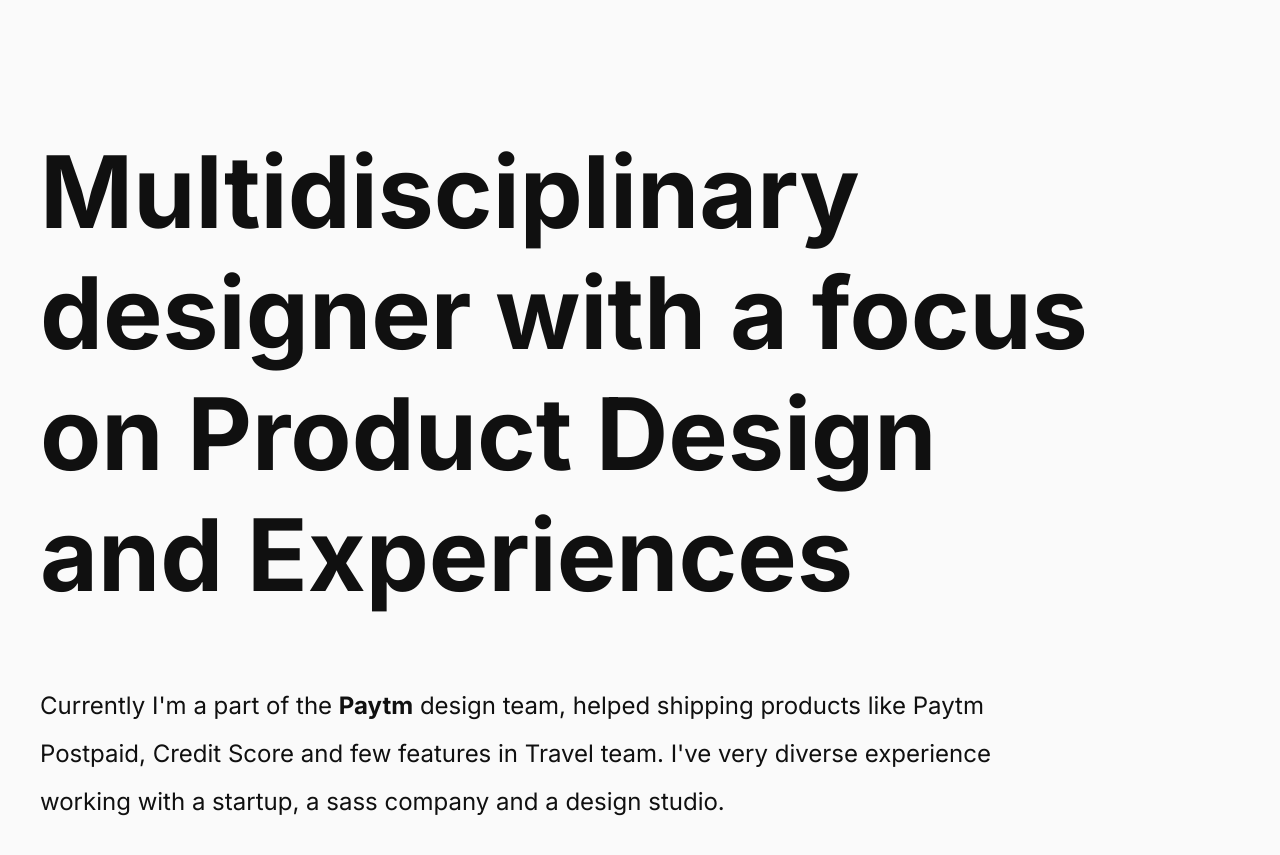
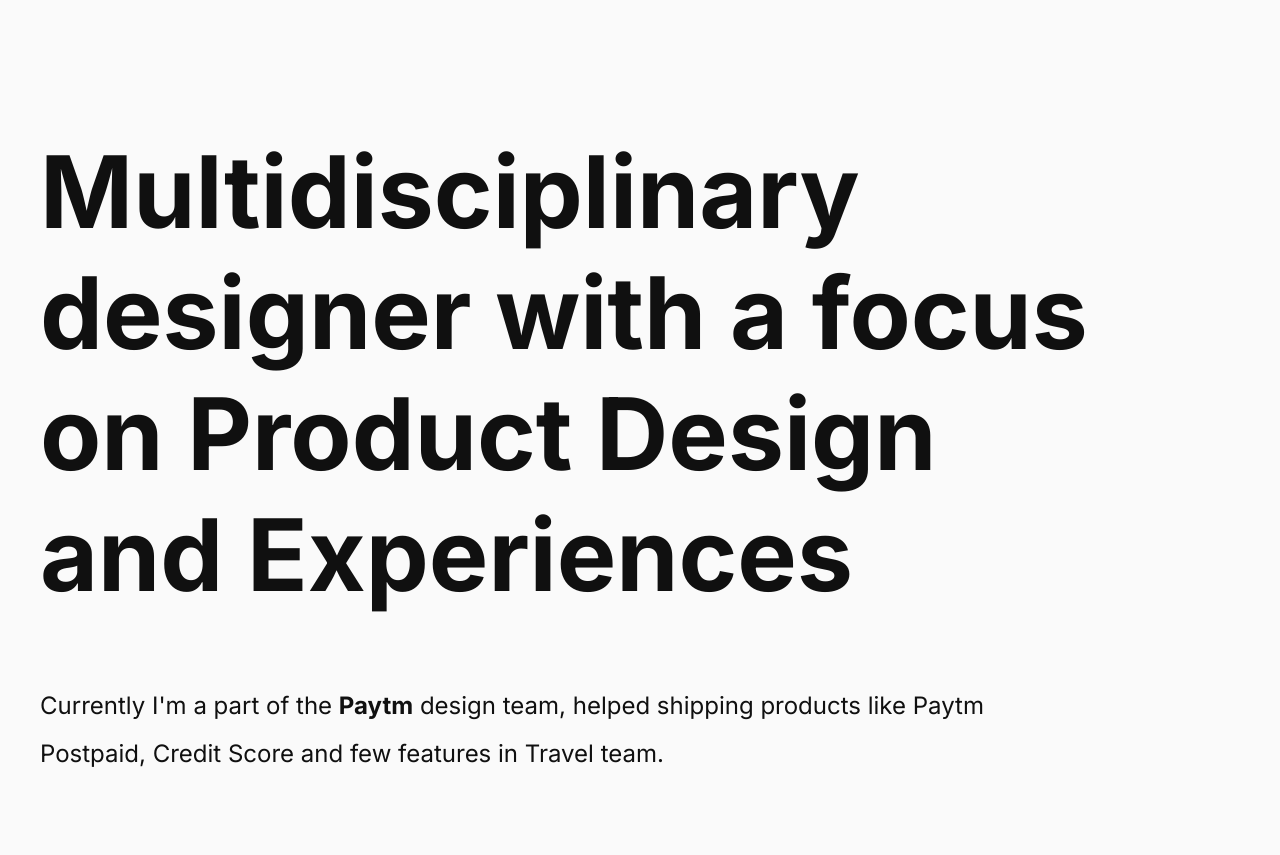
Before and after one commit to Vraj247/myport2.0, a Gatsby site: page / in a window 1280 px wide. Shown: the part 107-962 px from the top of the page. Built offline with nearby package versions, Linux system fonts and the light colour scheme; Gatsby itself is replaced by a stand-in of ours.

Commit message:
text updated

```diff
--- a/src/pages/index.js
+++ b/src/pages/index.js
@@ -18,7 +18,7 @@ const BlogIndex = ({ data, location }) => {
           </h1>
         </div>
         <div className="data">
-        <h2>Currently I'm a part of the&nbsp;<a href="https://paytm.com/" class="Paytm-link" target="_blank">Paytm</a> design team, helped shipping products like Paytm Postpaid, Credit Score and few features in Travel team. I've very diverse experience working with a startup, a sass company and a design studio.</h2>
+        <h2>Currently I'm a part of the&nbsp;<a href="https://paytm.com/" class="Paytm-link" target="_blank">Paytm</a> design team, helped shipping products like Paytm Postpaid, Credit Score and few features in Travel team.</h2>
         </div>
       </div>
     </Layout>
```
